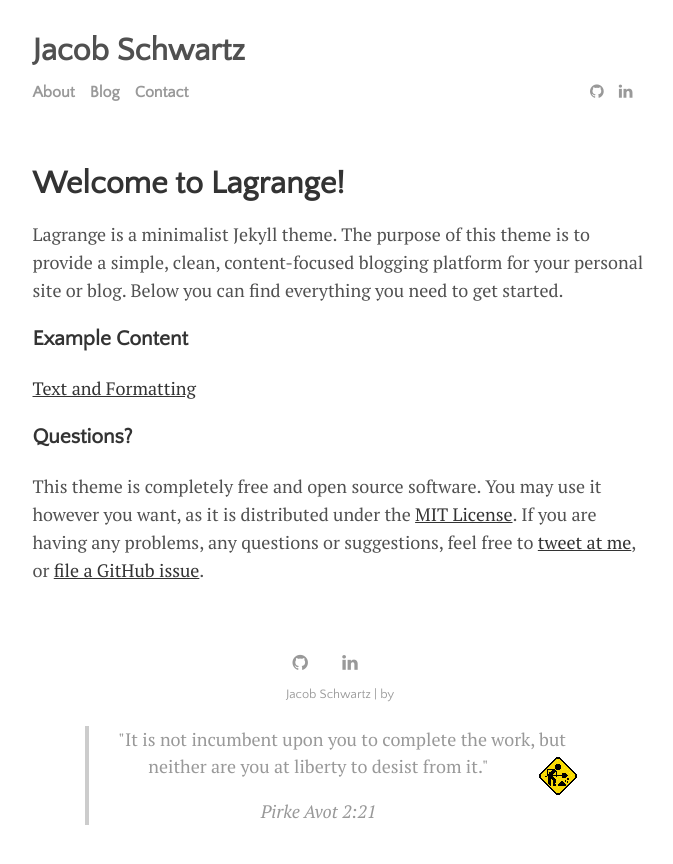
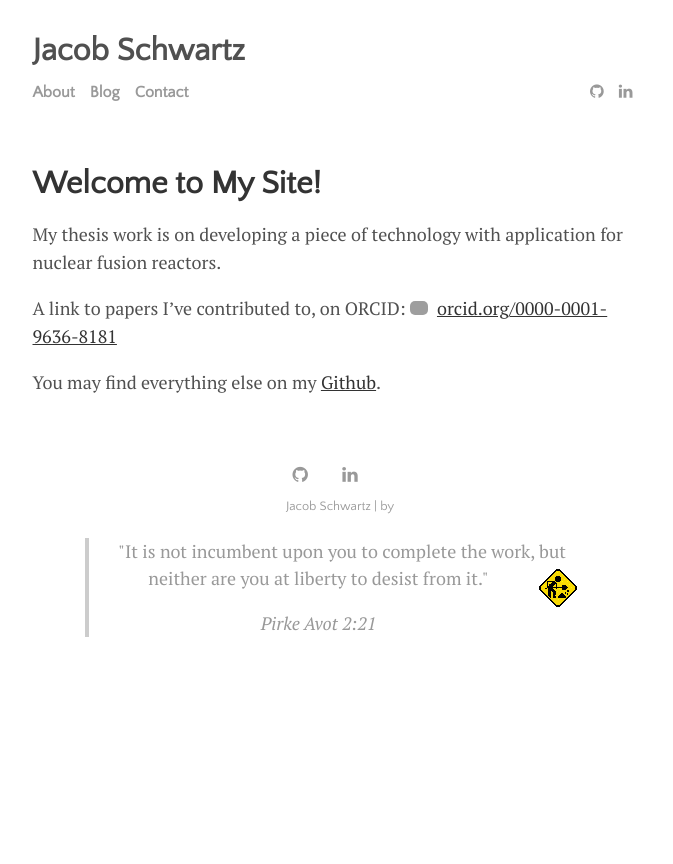
Before and after one commit to cfe316/cfe316.github.io, a Jekyll site: the page built from menu/about.md, in a window 1280 px wide. Shown: the top 864 px of the page, without its empty margins (300-973 px from the left). Built offline with Jekyll 4.4.1, drawn with Linux system fonts in a browser that asks for light colours; a style sheet for code colours, icons or effects is not loaded; grey boxes are pictures that could not be loaded.

Commit message:
Removed some boilerplate and modified some posts

```diff
--- a/menu/about.md
+++ b/menu/about.md
@@ -1,14 +1,11 @@
 ---
 layout: page
-title: Welcome to Lagrange!
+title: Welcome to My Site!
 ---
 
-Lagrange is a minimalist Jekyll theme. The purpose of this theme is to provide a simple, clean, content-focused blogging platform for your personal site or blog. Below you can find everything you need to get started.
+My thesis work is on developing a piece of technology with application for nuclear fusion reactors.
 
-### Example Content
+A link to papers I've contributed to, on ORCID:
+<a href="https://orcid.org/0000-0001-9636-8181" target="orcid.widget" rel="noopener noreferrer" style="vertical-align:top;"><img src="https://orcid.org/sites/default/files/images/orcid_16x16.png" style="width:1em;margin-right:.5em;" alt="ORCID iD icon">orcid.org/0000-0001-9636-8181</a>
 
-[Text and Formatting]({{ site.github.url }}{% post_url 2014-01-01-text-formatting-examples %})
-
-### Questions?
-
-This theme is completely free and open source software. You may use it however you want, as it is distributed under the [MIT License](http://choosealicense.com/licenses/mit/). If you are having any problems, any questions or suggestions, feel free to [tweet at me](https://twitter.com/intent/tweet?text=My%question%about%Lagrange%is:%&amp;via=paululele), or [file a GitHub issue](https://github.com/lenpaul/lagrange/issues/new).
+You may find everything else on my <a href="http://github.com/cfe316" target="_blank">Github</a>.
```
Also changed, not shown: _posts/2013-04-04-about-the-author.md (+9 -4 lines), menu/blog.md (renamed from menu/writing.md, +1 -1 lines), _drafts/2099-01-01-text-formatting-examples.md (renamed from _posts/2014-01-01-text-formatting-examples.md).
